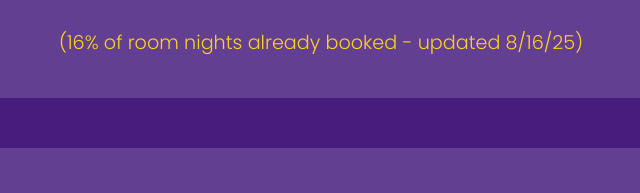
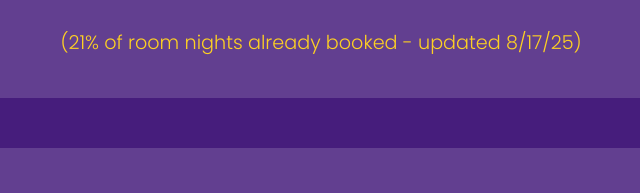
Before and after one commit to ssb2026/ssb2026.github.io, a plain HTML site: page index.html in a window 1280 px wide. Shown: the part 3130-3323 px from the top of the page, 319-959 px from the left. Drawn offline with Linux system fonts and the light colour scheme.

Commit message:
Updating hotel booking percentage

```diff
--- a/index.html
+++ b/index.html
@@ -251,7 +251,7 @@
         <a href="https://book.passkey.com/e/51068469" class="register-button" target="_blank">
         Reserve your room today!
         </a>
-        <p>(16% of room nights already booked - updated 8/16/25)</p>
+        <p>(21% of room nights already booked - updated 8/17/25)</p>
 
     </div>
 
```
